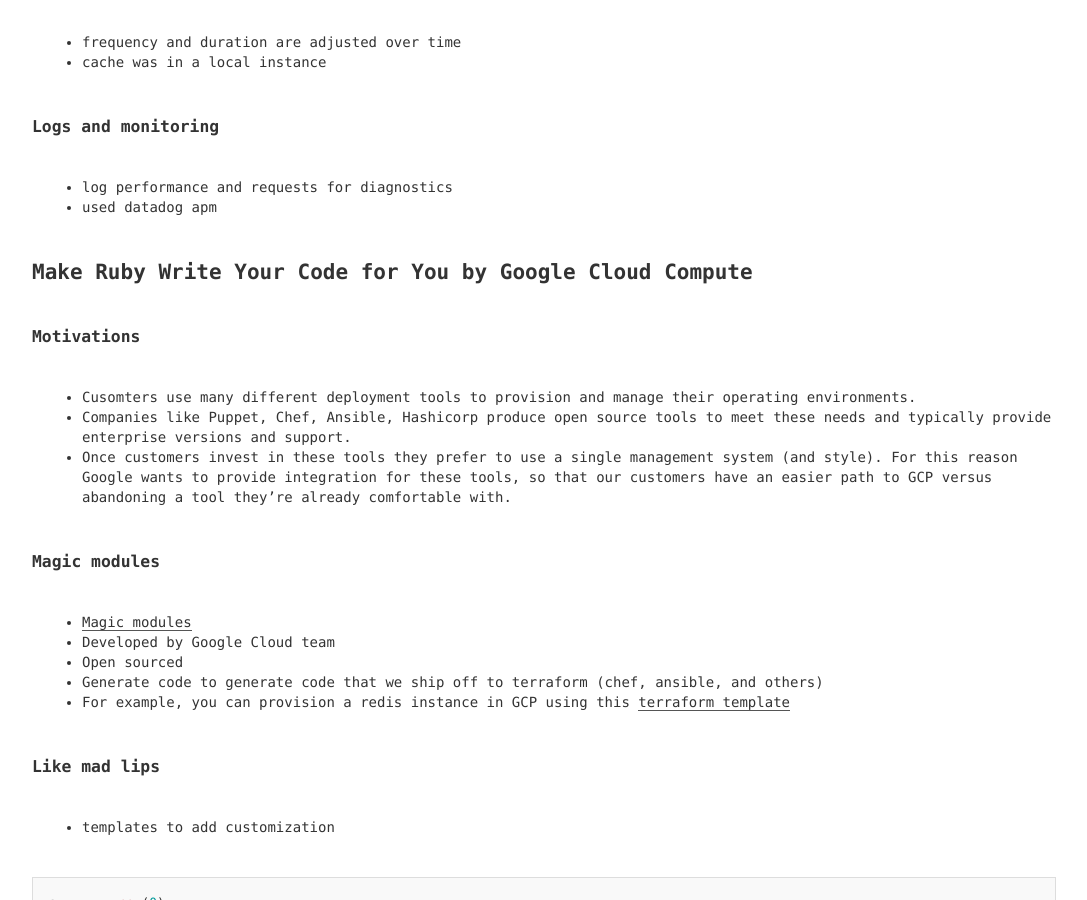
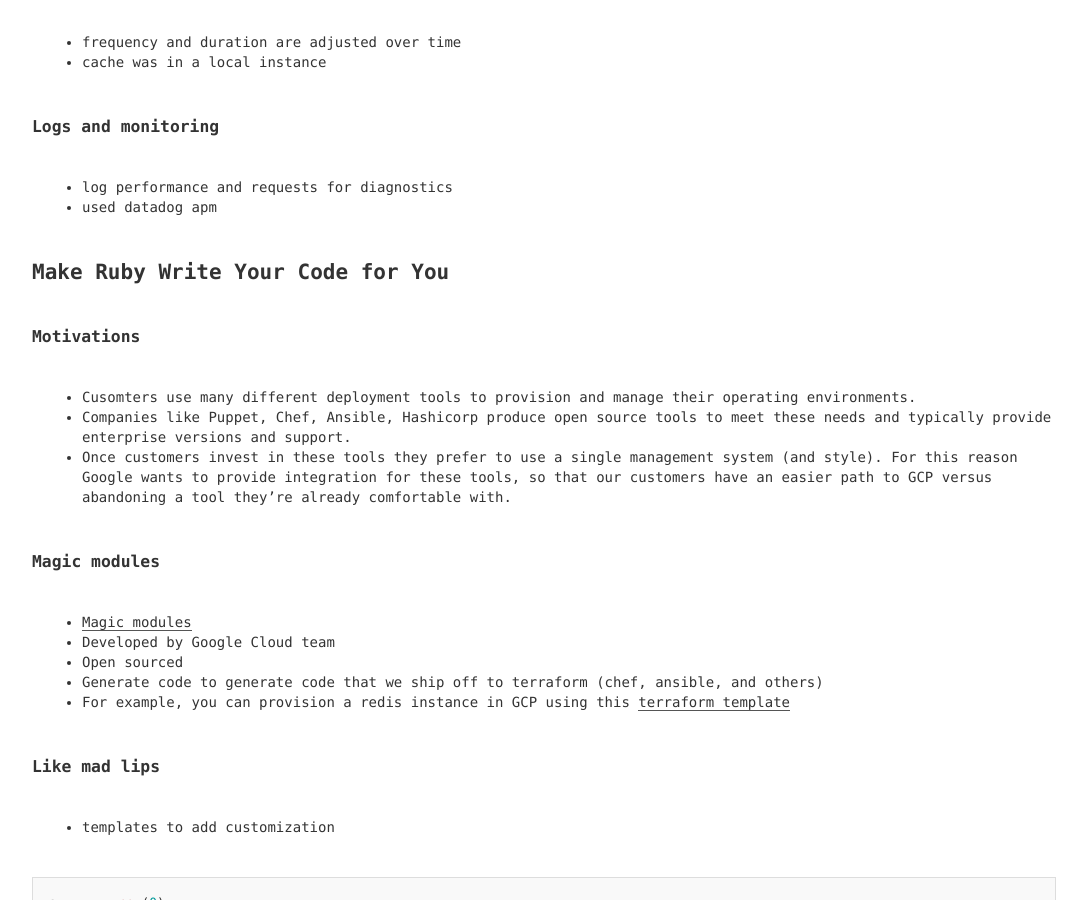
Before and after one commit to fengtingzhang/blog, a Jekyll site: the page built from _posts/2018-11-14-rubyconf-2018-day-two.md, in a window 1280 px wide and 900 px high, scrolled down 8590 px. Shown: the whole window, without its empty margins (96-1183 px from the left). Built offline with Jekyll 4.4.1, drawn with Linux system fonts in a browser that asks for light colours; some of the changed text lies outside the part shown.

Commit message:
Update 2018-11-14-rubyconf-2018-day-two.md

```diff
--- a/_posts/2018-11-14-rubyconf-2018-day-two.md
+++ b/_posts/2018-11-14-rubyconf-2018-day-two.md
@@ -321,7 +321,7 @@
 * log performance and requests for diagnostics
 * used datadog apm
 
-## Make Ruby Write Your Code for You by Google Cloud Compute
+## Make Ruby Write Your Code for You
 
 ### Motivations
 * Cusomters use many different deployment tools to provision and manage their operating environments.
```
Also changed, not shown: other parts of _posts/2018-11-14-rubyconf-2018-day-two.md (+3 -0 lines).
